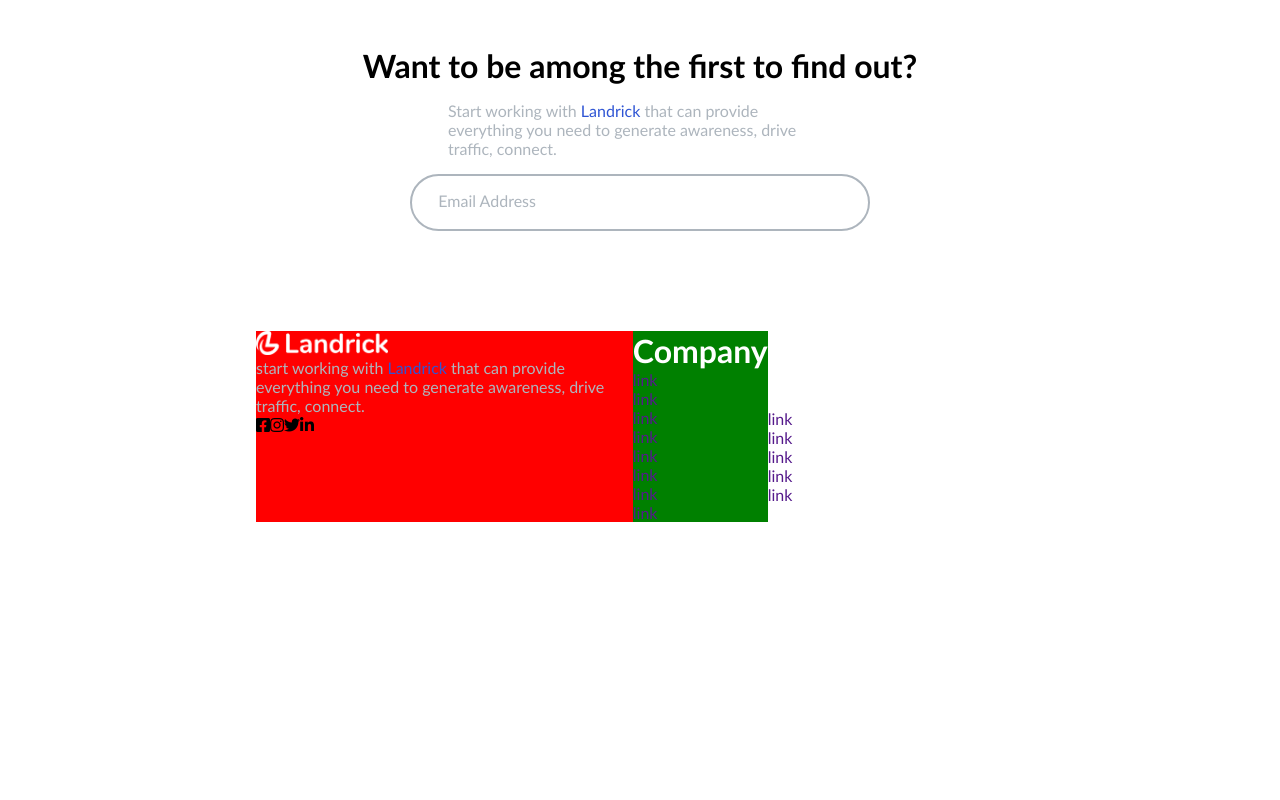
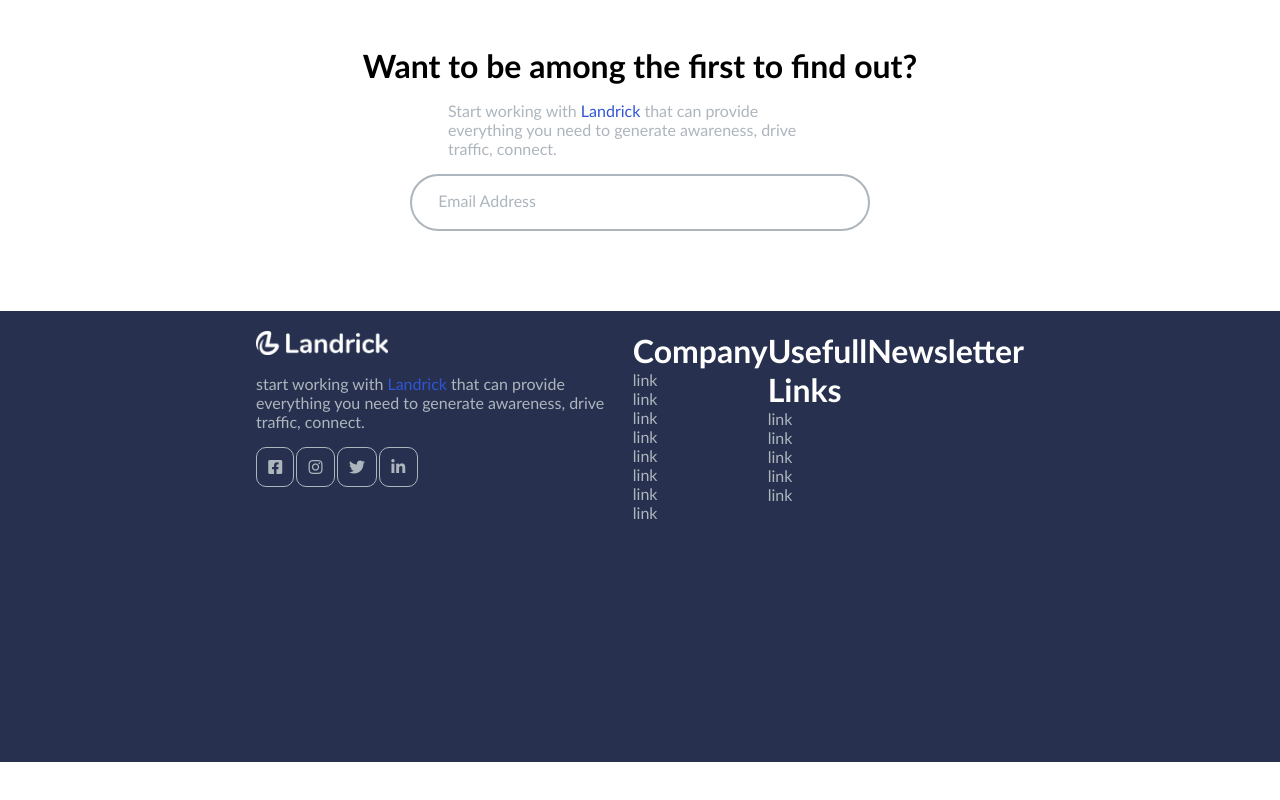
Before and after one commit to frame88/proj-html-vuejs, a Vue app: page / in a window 1280 px wide. Shown: the part 2696-3496 px from the top of the page. After the commit the page ends 3458 px from the top, so only its background shows below. Built offline with nearby package versions, Linux system fonts and the light colour scheme; a web font is replaced by a local one.

Commit message:
footercomplete

```diff
--- a/src/components/Footer.vue
+++ b/src/components/Footer.vue
@@ -69,6 +69,7 @@
 
               <div class="foot-dx">
                   <h1>Newsletter</h1>
+
               </div>
           </div>
       </div>
@@ -84,9 +85,12 @@
 <style lang="scss" scoped>
 @import "../assets/scss/partials/_variables.scss";
 
+.container-max {
+    background-color: $notte;
+    padding-bottom: 30vh;
+}
+
 .container {
-    justify-content: center;
-    margin-bottom: 60vh;
     h1 {
         color: $bianco-1;
     }
@@ -98,17 +102,39 @@
 }
 
 .foot-sx {
-    background-color: red;
     .logo {
         width: 50%;
+        margin-bottom: 1em;
         img {
             width: 70%;
         }
     }
+
+    .sub {
+        margin-bottom: 1em;
+    }
+
+    .social {
+        i {
+            color: $grigio;
+            padding: 0.7em;
+            border: 1px solid $grigio;
+            border-radius: 10px;
+            margin-right: 2px;
+        }
+    }
 }
 
-.foot-center-one {
-    background-color: green;
+.foot-center-one, .foot-center-two {
+    li {
+        a {
+            color: $grigio;
+        }
+    }
+}
+
+
+.foot-dx {
 }
 
 </style>
```
